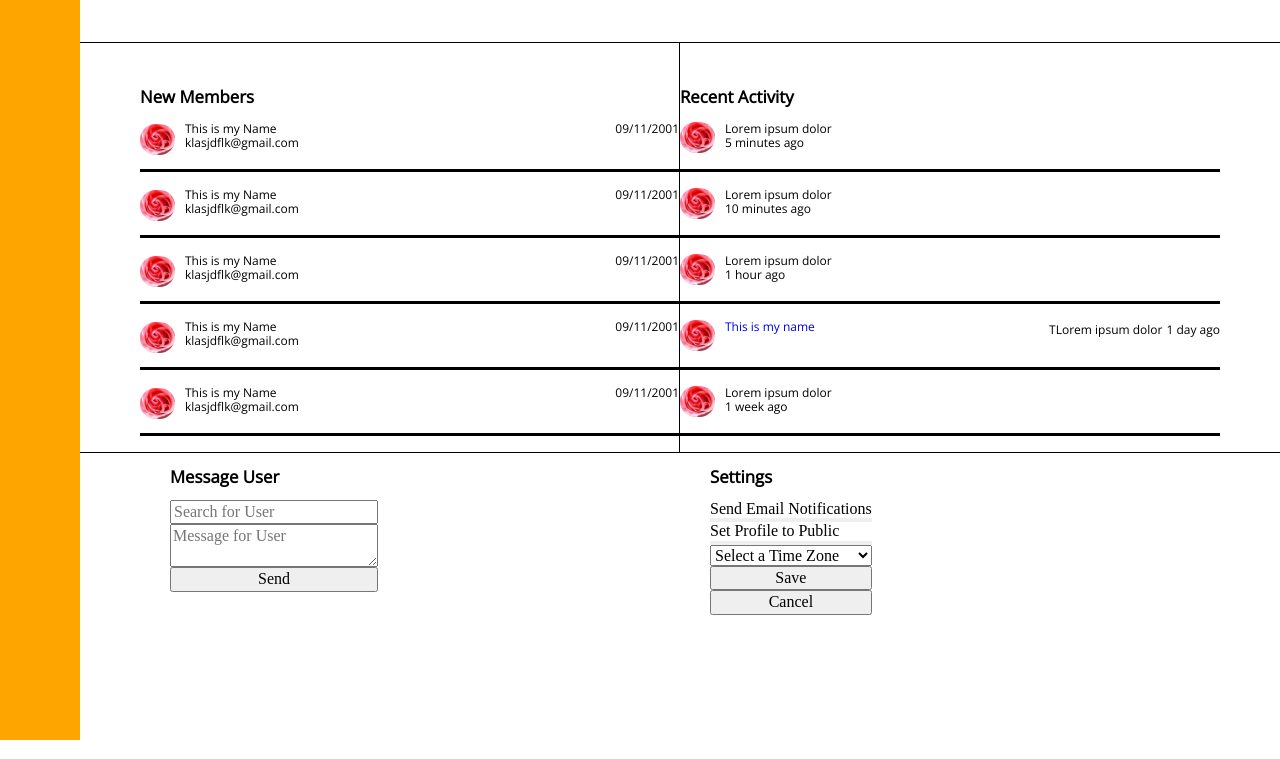
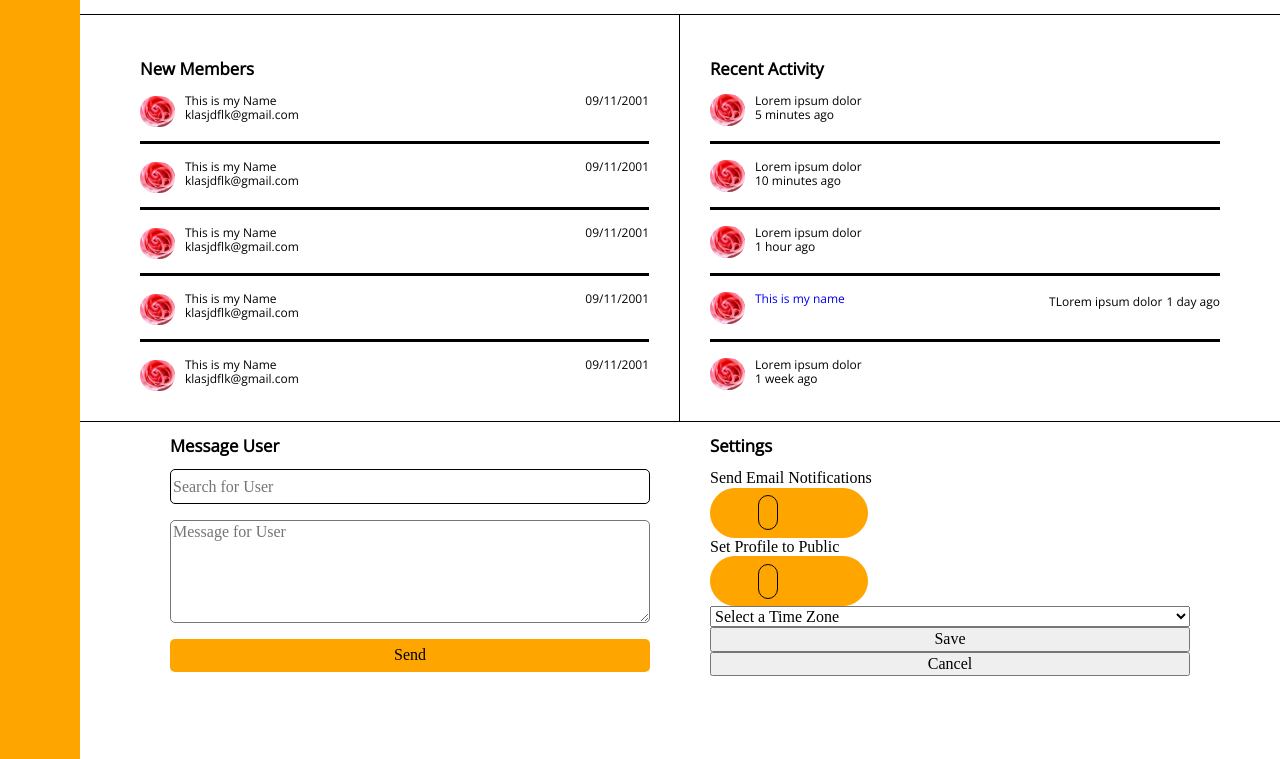
Before and after one commit to MaxwellKendall/Web-Dashboard, a plain HTML site: page index.html in a window 1280 px wide. Shown: the part 1470-2229 px from the top of the page. Drawn offline with nearby package versions, Linux system fonts and the light colour scheme.

Commit message:
Working on the Toggle Switch

```diff
--- a/css/main.css
+++ b/css/main.css
@@ -66,10 +66,10 @@ header {
     padding-left: 20px; }
     header ul li {
       list-style-type: none;
-      width: 2em;
+      width: 40px;
       text-align: center;
       margin: 0 .5em;
-      height: 2em; }
+      height: 40px; }
       header ul li img {
         width: 100%;
         height: 100%;
@@ -107,11 +107,14 @@ header {
     min-width: 80px; }
     .navigation ul li {
       margin: 1em;
-      width: 65%;
+      width: 100%;
       padding: .75em;
       height: 50%; }
       .navigation ul li img {
-        width: 100%; }
+        width: 65%; }
+
+.navigation ul li:hover {
+  border-left: 3px solid red; }
 
 /**********************************************************************************
 Dashbaord & Alert: "Dashboard, search [       ]; alert...."
@@ -186,7 +189,7 @@ New Members, Recent Activitiy "Secondary-main"
 .new-members {
   width: 45%;
   flex-direction: column;
-  padding: 2.5% 0 0 0;
+  padding: 2.5% 2.5% 0 0;
   border-right: 1px solid black; }
   .new-members .member {
     display: flex;
@@ -215,7 +218,7 @@ New Members, Recent Activitiy "Secondary-main"
 
 .recent-activity {
   width: 45%;
-  padding: 2.5% 0 0 0; }
+  padding: 2.5% 0 0 2.5%; }
   .recent-activity ul.member-activity {
     display: flex;
     flex-direction: row;
@@ -238,6 +241,10 @@ New Members, Recent Activitiy "Secondary-main"
   display: flex;
   flex-direction: column; }
 
+.new-members ul:last-of-type,
+.recent-activity ul:last-of-type {
+  border-bottom: none; }
+
 /********************************************************************************
 Tertiary Main
 ***********************************************************************************/
@@ -245,10 +252,11 @@ Tertiary Main
   display: flex;
   flex-direction: row;
   justify-content: center;
-  align-items: center; }
+  align-items: center;
+  height: 250px; }
   .tertiary-main .message-user,
   .tertiary-main .settings {
-    height: 200px;
+    height: 100%;
     display: flex;
     flex-direction: column;
     width: 45%;
@@ -262,7 +270,46 @@ Tertiary Main
   .tertiary-main .form2 {
     align-self: flex-start;
     display: flex;
-    flex-direction: column; }
+    flex-direction: column;
+    width: 100%;
+    height: 100%; }
+  .tertiary-main .form1 input[type="text"] {
+    height: 20%;
+    border: 1px solid black;
+    border-radius: 5px; }
+  .tertiary-main .form1 textarea {
+    height: 60%;
+    margin-top: 1em;
+    border-radius: 5px; }
+  .tertiary-main .form1 button {
+    height: 40px;
+    background: orange;
+    border-radius: 5px;
+    border: none;
+    margin-top: 1em; }
+
+.form2 label {
+  width: 40%;
+  display: block; }
+.form2 input#notifications,
+.form2 input#privacy {
+  display: none; }
+.form2 .toggleswitch {
+  width: 33%;
+  border: 1px solid orange;
+  height: 50px;
+  display: flex;
+  background: orange;
+  border-radius: 35px;
+  align-items: center;
+  justify-content: center; }
+.form2 span.innerswitch {
+  border: 1px solid black;
+  width: 20px;
+  display: block;
+  height: 35px;
+  border-radius: 40px;
+  line-height: 10px; }
 
 /**********************************************************************************
 Charts
@@ -365,11 +412,11 @@ Charts
   .social-media li {
     color: white; }
 
-li:nth-of-type(1) {
+.social-media li:nth-of-type(1) {
   font-weight: bold;
   font-size: 20px; }
 
-li:nth-of-type(2) {
+.social-media li:nth-of-type(2) {
   font-weight: normal;
   font-size: 40px; }
 
--- a/index.html
+++ b/index.html
@@ -241,10 +241,22 @@
                 <h2>Settings</h2>
                     <form class="form2" action="index.html" method="post">
                         <label for="notifications">Send Email Notifications</label>
-                            <button type="checkbox" id="notifications"></button>
+                            <input type="checkbox" id="notifications"></input>
+                            <div class="toggleswitch">
+                                <label for="notifications">
+                                    <span class="innerswitch"></span>
+                                    <span class="inner"></span>
+                                </label>
+                            </div>
                         <label for="privacy">Set Profile to Public</label>
-                            <button id="privacy"type="checkbox"></button>
-                        <select id="xyz" name="">
+                            <input id="privacy" type="checkbox"></input>
+                            <div class="toggleswitch">
+                                <label for="privacy">
+                                    <span class="innerswitch"></span>
+                                    <span class="inner"></span>
+                                </label>
+                            </div>
+                        <select id="xyz" name=""><span><img src="icons/downarrow.svg" alt="" /></span>
                             <option value selected>Select a Time Zone</option>
                             <option>Central</option>
                             <option>Pacific</option>
```
Also changed, not shown: 1 other file.
